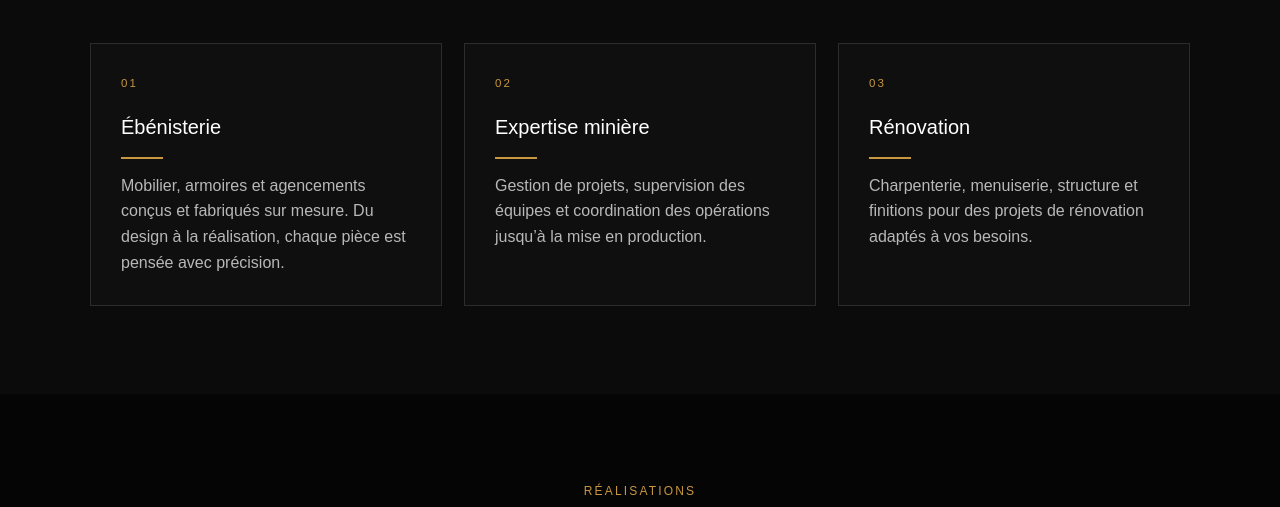
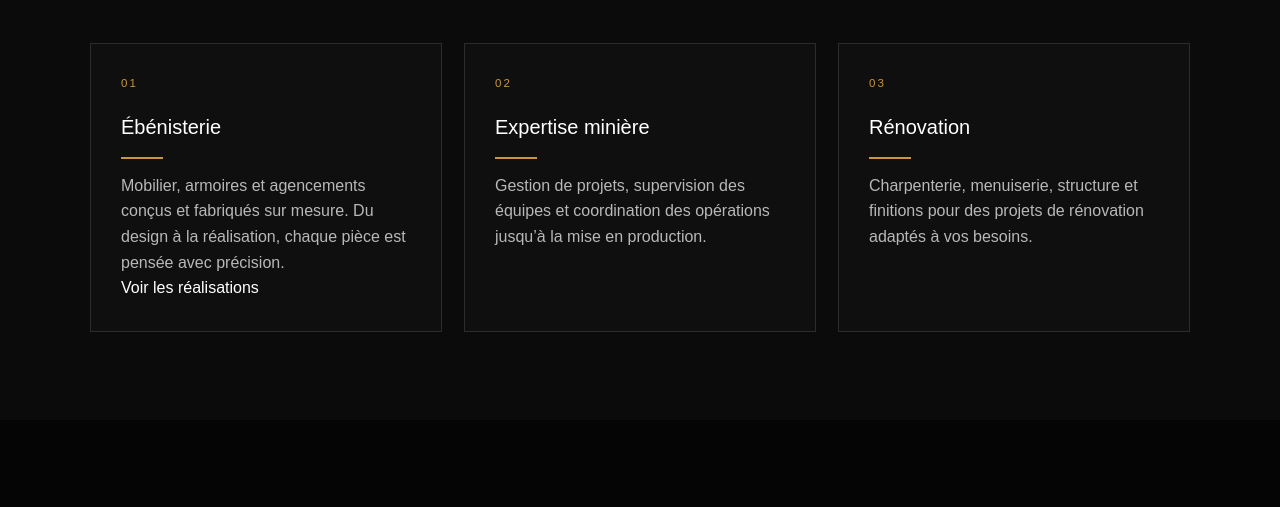
Before and after one commit to Regissolution/Regis-solution-, a plain HTML site: page index.html in a window 1280 px wide. Shown: the part 246-753 px from the top of the page. Drawn offline with Linux system fonts and the light colour scheme.

Commit message:
Update index.html

```diff
--- a/index.html
+++ b/index.html
@@ -105,7 +105,7 @@
 
         <div class="card-grid">
 
-          <article class="card">
+          <article class="card card-with-gallery">
   <div class="card-number">01</div>
 
   <h3>Ébénisterie</h3>
@@ -114,6 +114,10 @@
     Mobilier, armoires et agencements conçus et fabriqués sur mesure.
     Du design à la réalisation, chaque pièce est pensée avec précision.
   </p>
+
+  <a href="#galerie-ebenisterie" class="gallery-button">
+    Voir les réalisations
+  </a>
 </article>
 
           <article class="card">
```
Lines whose indentation alone changed are shown as unchanged.
